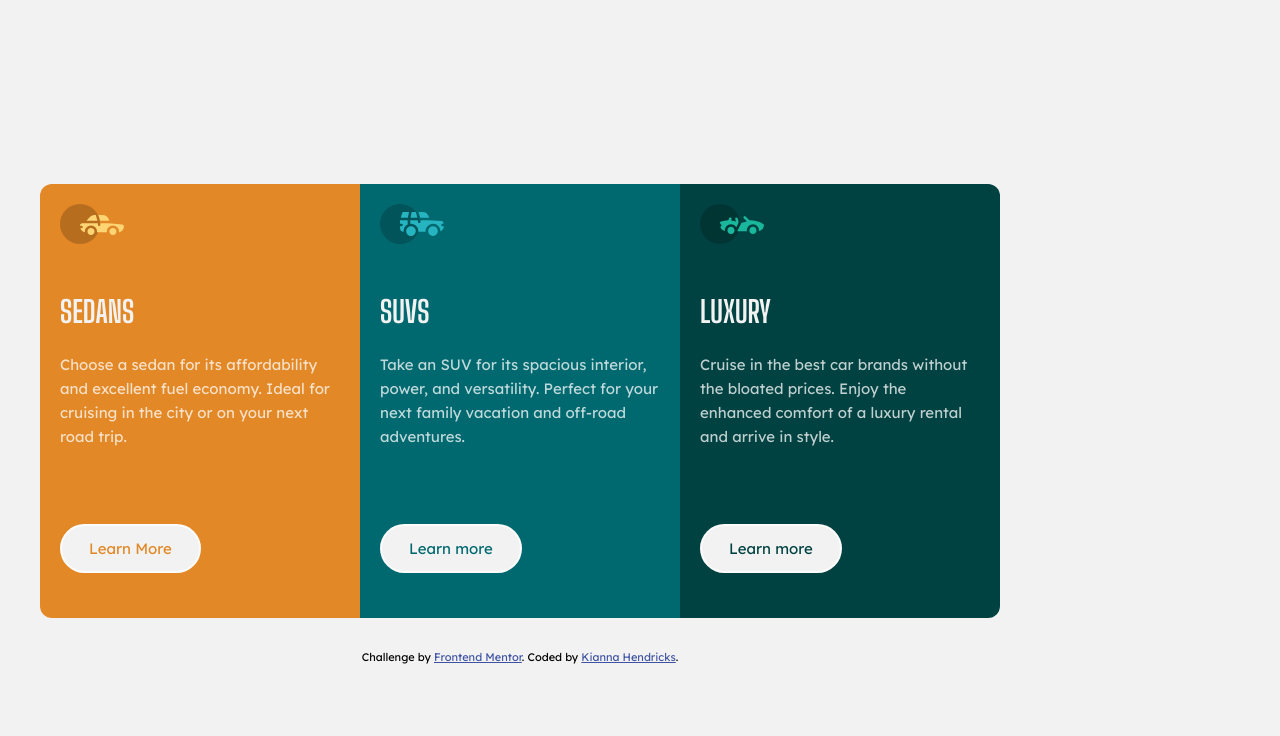
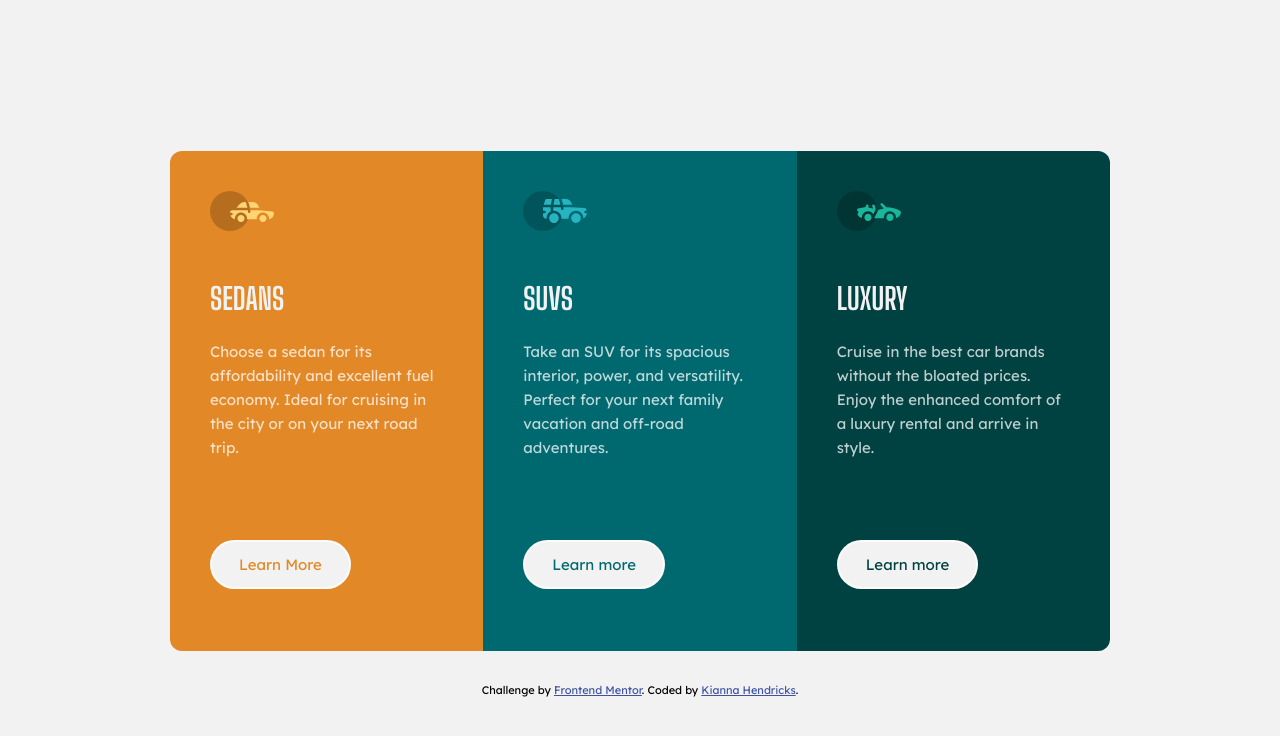
Before and after one commit to kiannaamaya/3-column-preview-card-component-main, a plain HTML site: page index.html in a window 1280 px wide. Drawn offline with Linux system fonts and the light colour scheme.

Commit message:
Fixed vertical centering issue

```diff
--- a/index.html
+++ b/index.html
@@ -14,34 +14,36 @@
   </style>
 </head>
 <body>
+  <main>
   <section class="car-container">
     <div class="wrapper">
     <div class="cars" id="sedans">
-      <img src="images/icon-sedans.svg" alt="sedan icon">
-      <h1>Sedans</h1>
+      <img src="images/icon-sedans.svg" alt="">
+      <h2>Sedans</h2>
         <p>Choose a sedan for its affordability and excellent fuel economy. Ideal for cruising in the city
   or on your next road trip.</p>
         <a href="#" id="sedan-btn">Learn More</a>
     </div>
     <div class="cars" id="suvs">
-      <img src="images/icon-suvs.svg" alt="SUV icon">
-      <h1>SUVs</h1>
+      <img src="images/icon-suvs.svg" alt="">
+      <h2>SUVs</h2>
         <p>Take an SUV for its spacious interior, power, and versatility. Perfect for your next family vacation
   and off-road adventures.</p>
         <a href="#" id="suv-btn">Learn more</a>
     </div>
     <div class="cars" id="luxury">
-      <img src="images/icon-luxury.svg" alt="luxury car icon">
-      <h1>Luxury</h1>
+      <img src="images/icon-luxury.svg" alt="">
+      <h2>Luxury</h2>
         <p>Cruise in the best car brands without the bloated prices. Enjoy the enhanced comfort of a luxury
   rental and arrive in style.</p>
         <a href="#" id="luxury-btn">Learn more</a>
     </div>
     </div>
-    <div class="attribution">
-        Challenge by <a href="https://www.frontendmentor.io?ref=challenge" target="_blank">Frontend Mentor</a>.
-        Coded by <a href="http://www.iamkianna.com" target="_blank">Kianna Hendricks</a>.
-    </div>
  </section>
+</main>
+<footer class="attribution">
+  Challenge by <a href="https://www.frontendmentor.io?ref=challenge" target="_blank">Frontend Mentor</a>.
+  Coded by <a href="http://www.iamkianna.com" target="_blank">Kianna Hendricks</a>.
+</footer>
 </body>
 </html>
--- a/style.css
+++ b/style.css
@@ -16,12 +16,16 @@ body {
     background-color: var(--very-light-gray);
     font-family: 'Lexend Deca', sans serif;
     min-height: 100vh;
+/*Below this comment helped me center the column which was the issue in the inital commit*/
     display: flex;
+    flex-direction: column;
+/*Above this comment helped me*/
     align-items: center;
+    justify-content: center;
     font-size: 15px;
 }
 
-h1 {
+h2 {
     text-transform: uppercase;
     font-weight: 700;
     font-size: 30px;
@@ -41,21 +45,18 @@ p {
     margin: 0 auto;
     padding: 25px;
     display: flex;
+
 }
 
 .wrapper {
-    max-width: 960px;
+/*To keep the card from getting to large*/
+    max-width: 940px;
+/*To keep the card from getting to large*/
     display: grid;
     grid-template-columns: 1fr 1fr 1fr;
     margin: 2rem;
     border-radius: 12px;
     overflow: hidden;
-
-    /*min-height: 12vh;
-    max-width: 1440px;
-    border-radius: 12px;
-    margin: 20px auto;
-    display: inline-block;*/
 }
 
 img {
@@ -64,8 +65,9 @@ img {
 
 
 .cars {
-    padding: 20px;
+    padding: 40px;
     align-items: center;
+
     /*float: left;
     flex: 1;
     width: 33.33%;
@@ -93,25 +95,17 @@ img {
     border-radius: 28px;
     border: none;
     padding: 13px 27px;
-    margin-top: 60px;
+    margin-top: 65px;
     display: inline-block;
     border: 2px solid var(--transparent-white);
     text-decoration: none;
-    margin-bottom: 25px;
-    /*transition: all .4s ease-in-out;*/
+    margin-bottom: 22px;
+
 }
 
 #sedan-btn {
     background-color: var(--very-light-gray);
     color: var(--bright-orange);
-}
-
-#sedan-btn:hover,
-#suv-btn:hover,
-#luxury-btn:hover {
-    background: transparent;
-    color: var(--very-light-gray);
-    transition: all .4s ease-in-out;
 }
 
 #suv-btn {
@@ -122,6 +116,15 @@ img {
 #luxury-btn {
     background-color: var(--very-light-gray);
     color: var(--very-dark-cyan);
+}
+
+
+#sedan-btn:hover,
+#suv-btn:hover,
+#luxury-btn:hover {
+    background: transparent;
+    color: var(--very-light-gray);
+    transition: all .4s ease-in-out;
 }
 
 @media (min-width: 1400px) {
@@ -141,7 +144,7 @@ img {
     }
 }
 
-@media only screen and (max-width: 425px) {
+@media only screen and (max-width: 375px) {
     .wrapper {
         margin: 1rem;
     }
```
